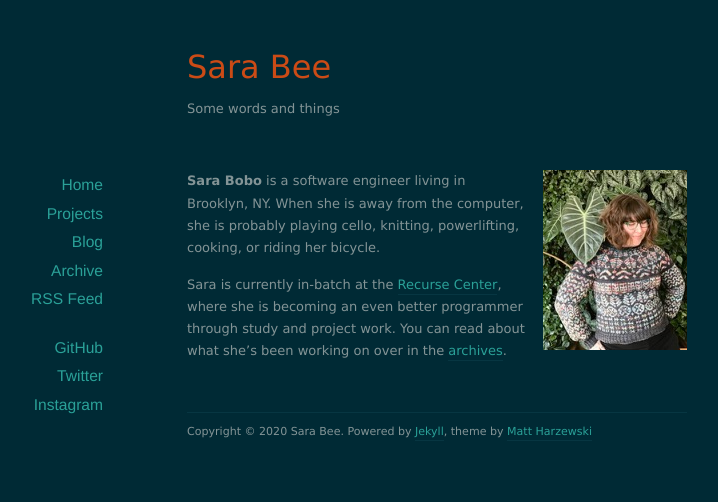
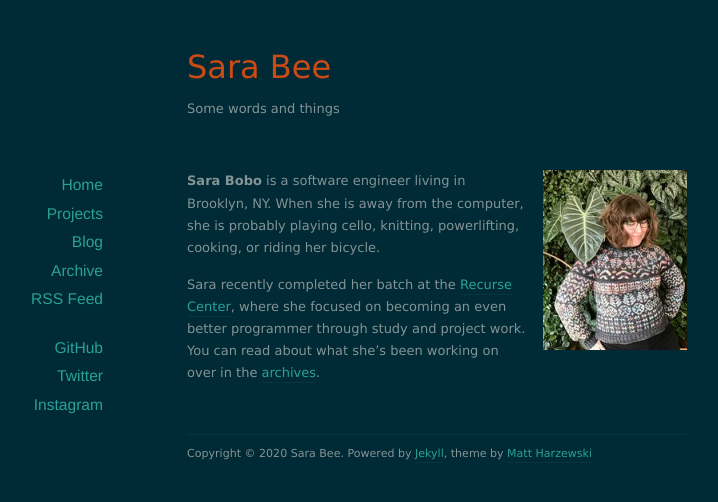
Before and after one commit to SaraBee/SaraBee.github.io, a Jekyll site: the page built from index.markdown, in a window 1280 px wide. Shown: the top 502 px of the page, without its empty margins (203-921 px from the left). Built offline with Jekyll 4.4.1, drawn with Linux system fonts in a browser that asks for light colours; nearby versions of some CDN libraries.

Commit message:
update RC status on home

```diff
--- a/index.markdown
+++ b/index.markdown
@@ -8,7 +8,7 @@ title: Sara Bee
 from the computer, she is probably playing cello, knitting, powerlifting,
 cooking, or riding her bicycle.
 
-Sara is currently in-batch at the [Recurse Center](https://www.recurse.com/),
-where she is becoming an even better programmer through study and project
+Sara recently completed her batch at the [Recurse Center](https://www.recurse.com/),
+where she focused on becoming an even better programmer through study and project
 work. You can read about what she's been working on over in the
 [archives](/archives).
```
